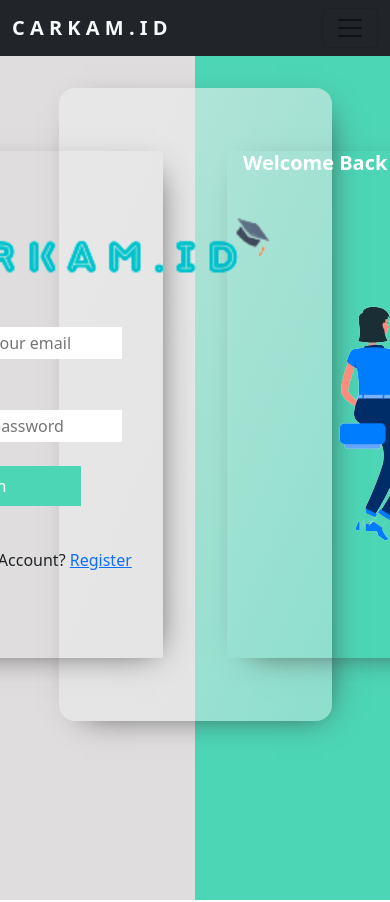
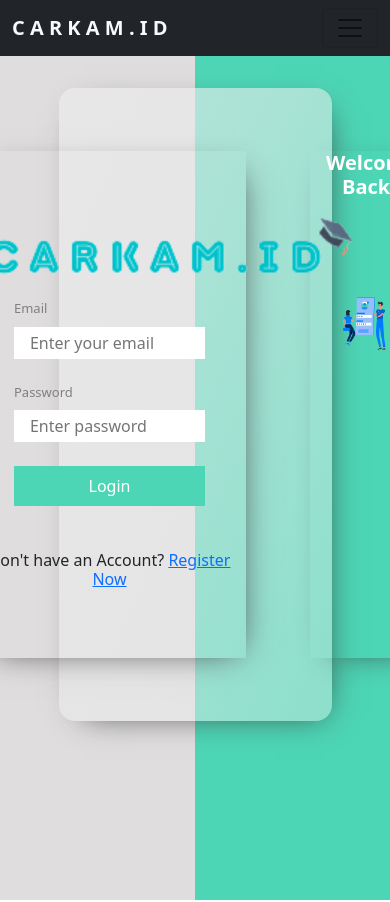
Before and after one commit to ariopri/Carkam, a React (Create React App) app in the folder front_end/: page /Login in a window 390 px wide. Shown: the top 902 px of the page. Built offline with nearby package versions, Linux system fonts and the light colour scheme.

Commit message:
responsive login-page

```diff
--- a/front_end/src/components/Login-Page/Login.jsx
+++ b/front_end/src/components/Login-Page/Login.jsx
@@ -13,6 +13,8 @@
 
   return (
     <>
+      <div className="App">
+        <header className="App-header">
           <div className="main-login">
             <div className="login-contain">
               <div className="left-side">
@@ -54,11 +56,13 @@
                 <div className="welcomeNote">
                   <h5>Welcome Back !</h5>
                 </div>
-            <div className="WelcomeImg">
+                <div className="welcomeImg">
                   <img src={welcomeImg} id="wel-img-id" alt="" srcSet="" />
                 </div>
               </div>
             </div>
+          </div>
+        </header>
       </div>
     </>
   );
--- a/front_end/src/components/Login-Page/Login.scss
+++ b/front_end/src/components/Login-Page/Login.scss
@@ -97,7 +97,7 @@
           color: white;
           font-weight: bold;
           float: left;
-          margin-bottom: 2rem;
+          margin-bottom: 6rem;
         }
       }
       .welcomeImg {
--- a/front_end/src/components/Register-Page/Register.jsx
+++ b/front_end/src/components/Register-Page/Register.jsx
@@ -4,8 +4,12 @@
 const Register = () => {
   return (
     <>
-      <div>Register Page</div>
-      <Link to="/Login">Move to Login Page</Link>
+      <div className="App">
+        <header className="App-header">
+          <div>Register Page</div>
+          <Link to="/Login">Move to Login Page</Link>
+        </header>
+      </div>
     </>
   );
 };
```
Lines whose indentation alone changed are shown as unchanged.
